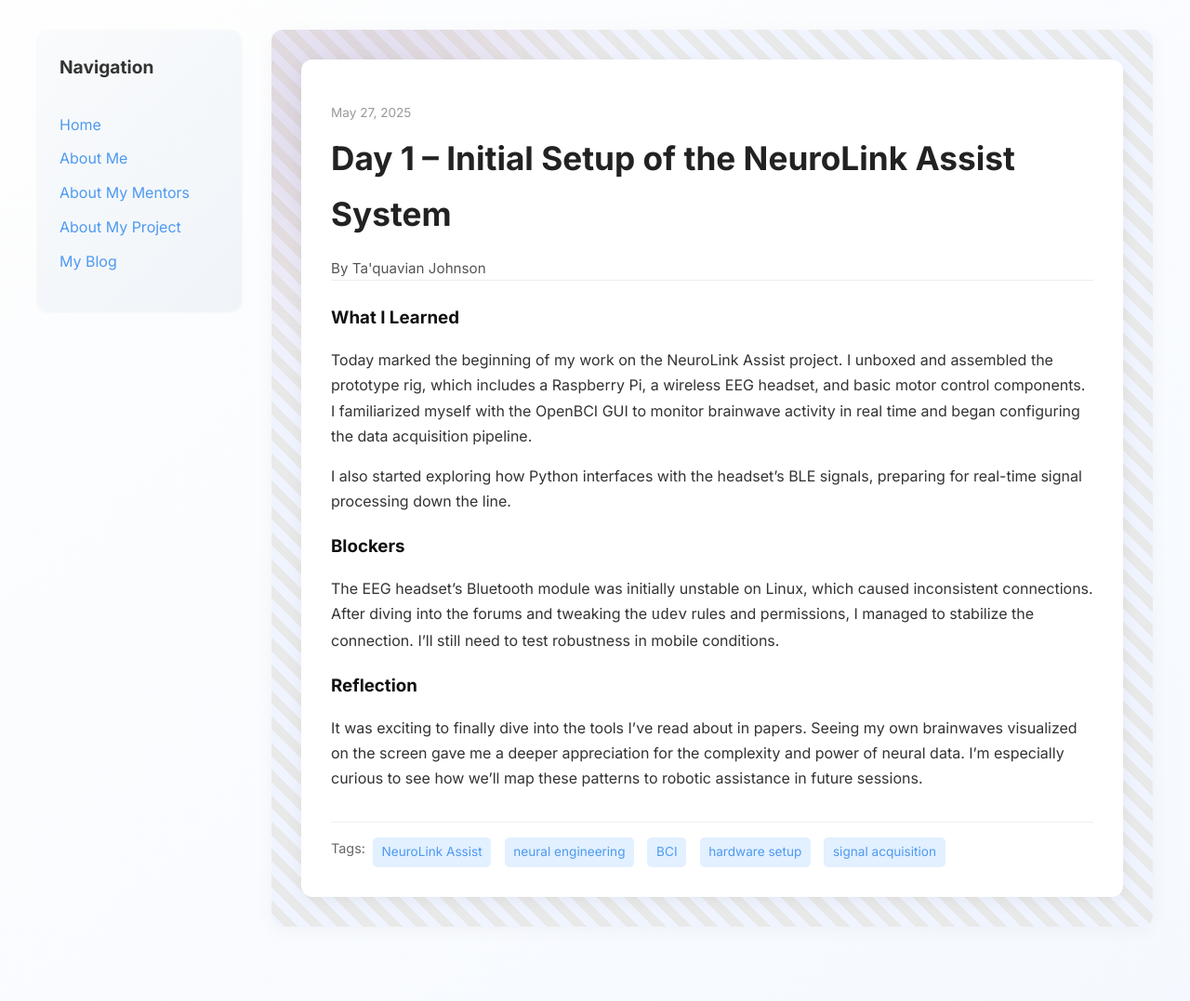
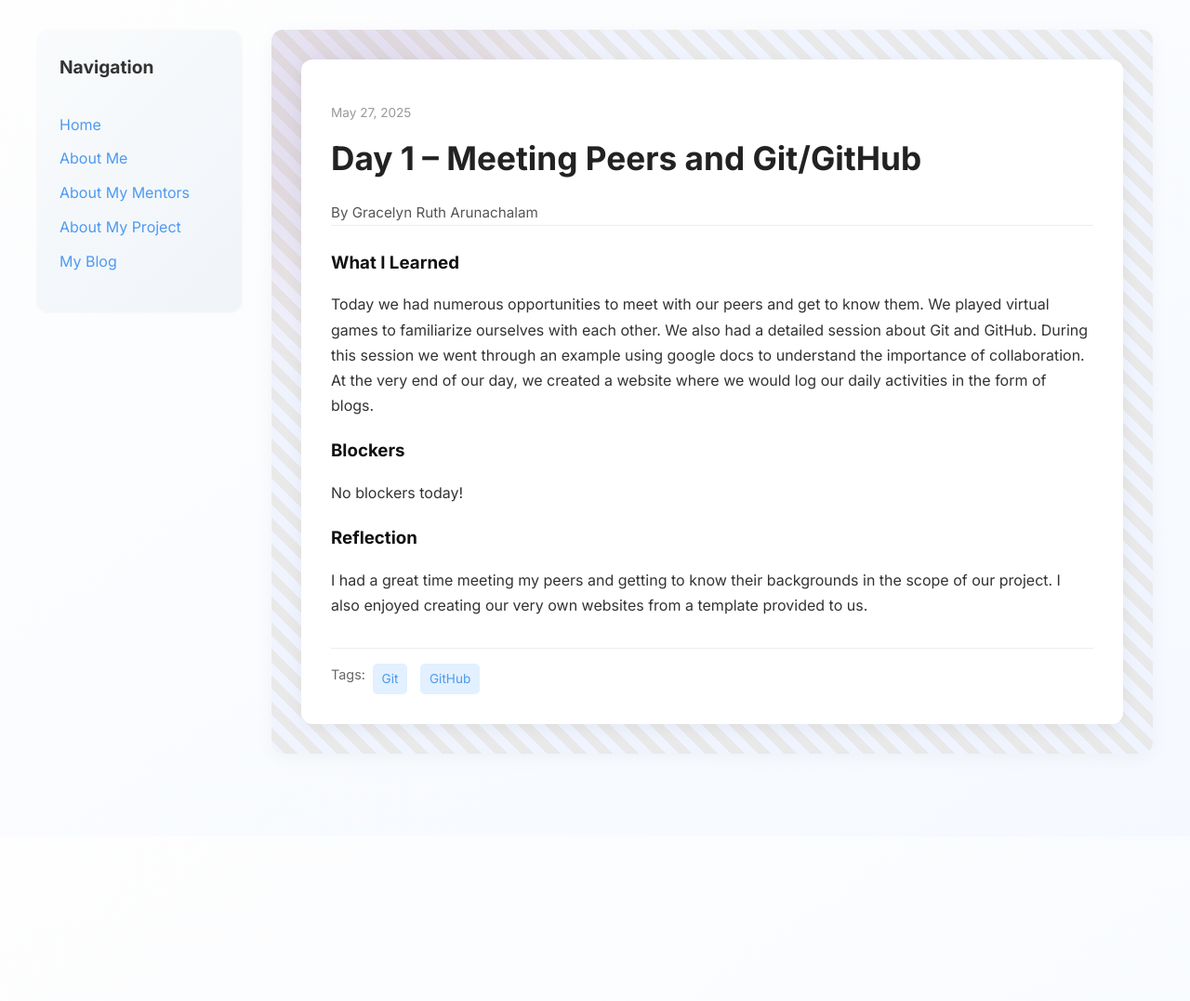
Before and after one commit to GracelynRuth/GracelynRuth.github.io, a Jekyll site: the page built from _posts/2025-05-27-day-1.md, in a window 1280 px wide. Shown: the whole page at 93% size. Built offline with Jekyll 4.4.1, drawn with Linux system fonts in a browser that asks for light colours; after the commit the page ends 900 px from its top, so only the background shows below that.

Commit message:
Update 2025-05-27-day-1.md

```diff
--- a/_posts/2025-05-27-day-1.md
+++ b/_posts/2025-05-27-day-1.md
@@ -1,19 +1,17 @@
 ---
 layout: post
-title: "Day 1 – Initial Setup of the NeuroLink Assist System"
+title: "Day 1 – Meeting Peers and Git/GitHub"
 date: 2025-05-27
-author: Ta'quavian Johnson
+author: Gracelyn Ruth Arunachalam
 permalink: /day1.html
-tags: ["NeuroLink Assist", "neural engineering", "BCI", "hardware setup", "signal acquisition"]
+tags: ["Git", "GitHub"]
 
 what_i_learned: |
-  Today marked the beginning of my work on the NeuroLink Assist project. I unboxed and assembled the prototype rig, which includes a Raspberry Pi, a wireless EEG headset, and basic motor control components. I familiarized myself with the OpenBCI GUI to monitor brainwave activity in real time and began configuring the data acquisition pipeline.
-
-  I also started exploring how Python interfaces with the headset's BLE signals, preparing for real-time signal processing down the line.
+  Today we had numerous opportunities to meet with our peers and get to know them. We played virtual games to familiarize ourselves with each other. We also had a detailed session about Git and GitHub. During this session we went through an example using google docs to understand the importance of collaboration. At the very end of our day, we created a website where we would log our daily activities in the form of blogs.
 
 blockers: |
-  The EEG headset’s Bluetooth module was initially unstable on Linux, which caused inconsistent connections. After diving into the forums and tweaking the `udev` rules and permissions, I managed to stabilize the connection. I’ll still need to test robustness in mobile conditions.
+  No blockers today!
 
 reflection: |
-  It was exciting to finally dive into the tools I’ve read about in papers. Seeing my own brainwaves visualized on the screen gave me a deeper appreciation for the complexity and power of neural data. I’m especially curious to see how we’ll map these patterns to robotic assistance in future sessions.
+  I had a great time meeting my peers and getting to know their backgrounds in the scope of our project. I also enjoyed creating our very own websites from a template provided to us.
 ---
```
